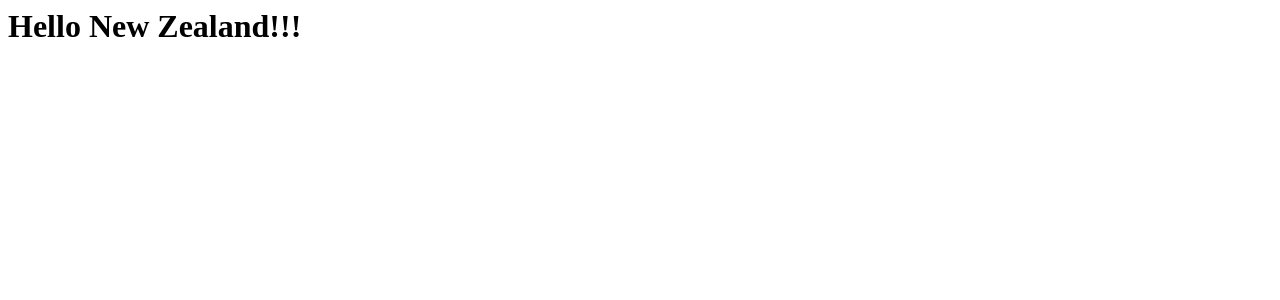
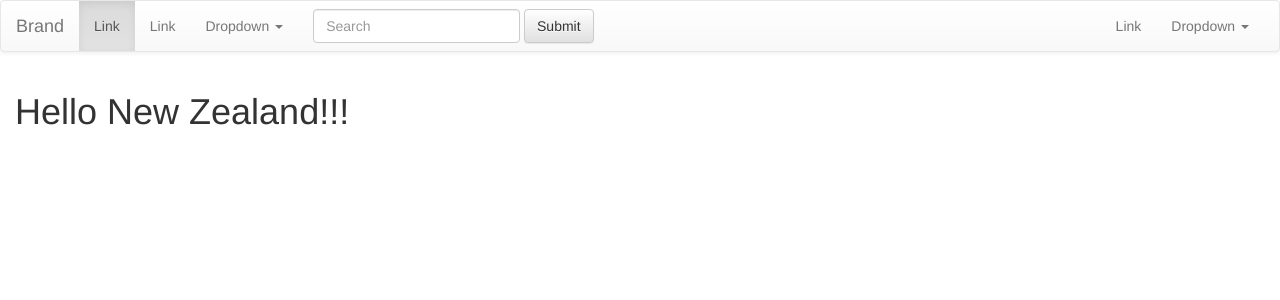
Before and after one commit to mrcl/HakketyYaks, a Flask app: page / in a window 1280 px wide. Shown: the top 300 px of the page. Run offline with Flask 2, Linux system fonts and the light colour scheme; parts of the project's set-up code (start-up, migrations or seed data) failed here and were passed over; some libraries are stand-ins or nearby versions.

Commit message:
Bootstrap

```diff
--- a/app/templates/includes/navigation.html
+++ b/app/templates/includes/navigation.html
@@ -0,0 +1,53 @@
+<nav class="navbar navbar-default">
+  <div class="container-fluid">
+    <!-- Brand and toggle get grouped for better mobile display -->
+    <div class="navbar-header">
+      <button type="button" class="navbar-toggle collapsed" data-toggle="collapse" data-target="#bs-example-navbar-collapse-1" aria-expanded="false">
+        <span class="sr-only">Toggle navigation</span>
+        <span class="icon-bar"></span>
+        <span class="icon-bar"></span>
+        <span class="icon-bar"></span>
+      </button>
+      <a class="navbar-brand" href="#">Brand</a>
+    </div>
+
+    <!-- Collect the nav links, forms, and other content for toggling -->
+    <div class="collapse navbar-collapse" id="bs-example-navbar-collapse-1">
+      <ul class="nav navbar-nav">
+        <li class="active"><a href="#">Link <span class="sr-only">(current)</span></a></li>
+        <li><a href="#">Link</a></li>
+        <li class="dropdown">
+          <a href="#" class="dropdown-toggle" data-toggle="dropdown" role="button" aria-haspopup="true" aria-expanded="false">Dropdown <span class="caret"></span></a>
+          <ul class="dropdown-menu">
+            <li><a href="#">Action</a></li>
+            <li><a href="#">Another action</a></li>
+            <li><a href="#">Something else here</a></li>
+            <li role="separator" class="divider"></li>
+            <li><a href="#">Separated link</a></li>
+            <li role="separator" class="divider"></li>
+            <li><a href="#">One more separated link</a></li>
+          </ul>
+        </li>
+      </ul>
+      <form class="navbar-form navbar-left">
+        <div class="form-group">
+          <input type="text" class="form-control" placeholder="Search">
+        </div>
+        <button type="submit" class="btn btn-default">Submit</button>
+      </form>
+      <ul class="nav navbar-nav navbar-right">
+        <li><a href="#">Link</a></li>
+        <li class="dropdown">
+          <a href="#" class="dropdown-toggle" data-toggle="dropdown" role="button" aria-haspopup="true" aria-expanded="false">Dropdown <span class="caret"></span></a>
+          <ul class="dropdown-menu">
+            <li><a href="#">Action</a></li>
+            <li><a href="#">Another action</a></li>
+            <li><a href="#">Something else here</a></li>
+            <li role="separator" class="divider"></li>
+            <li><a href="#">Separated link</a></li>
+          </ul>
+        </li>
+      </ul>
+    </div><!-- /.navbar-collapse -->
+  </div><!-- /.container-fluid -->
+</nav>
--- a/app/templates/index.html
+++ b/app/templates/index.html
@@ -1 +1,7 @@
+{% extends "base.html" %}
+
+
+{% block content %}
 <h1>Hello New Zealand!!!<h1>
+
+{% endblock %}
--- a/app/views.py
+++ b/app/views.py
@@ -8,7 +8,7 @@ def index():
                            active='tab-info')
 
 
-@app.route('/partion')
+@app.route('/partition')
 def partition_chart():
     return render_template('widgets/partition_chart.html',
                            active='tab-info')
```
